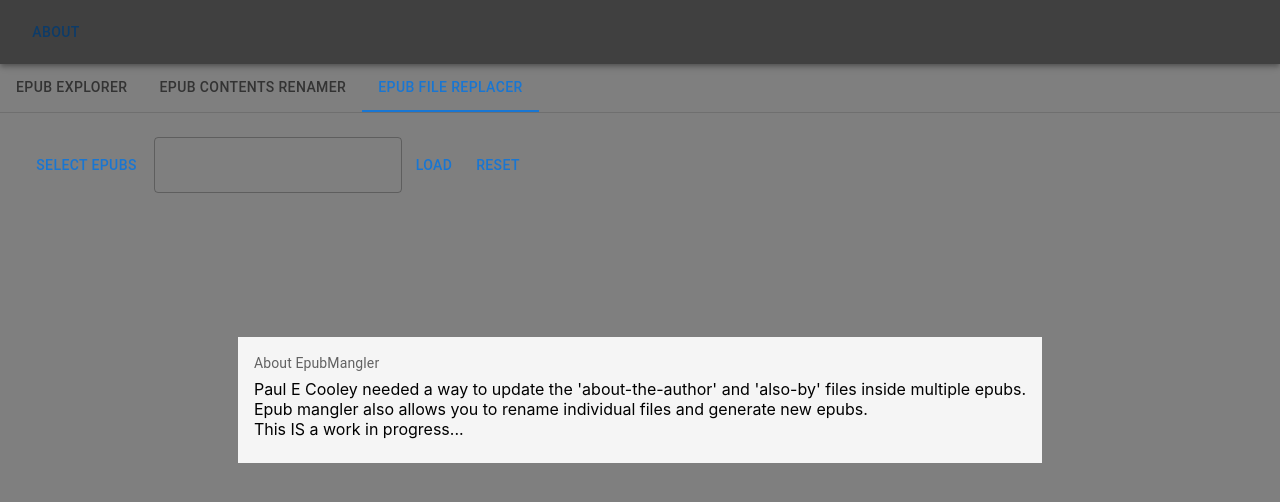
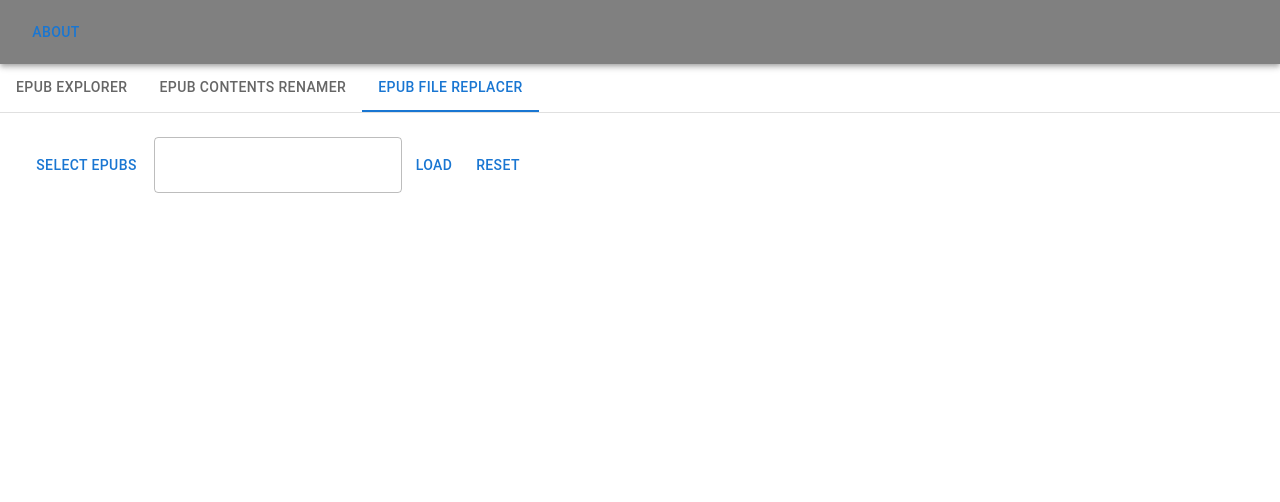
Before and after one commit to fiendmaster-cooley/epub-mangler, a React (Create React App) app: page / in a window 1280 px wide. Shown: the top 502 px of the page. Built offline with nearby package versions, Linux system fonts and the light colour scheme.

Commit message:
added fix

```diff
--- a/src/views/EpubAppBar.tsx
+++ b/src/views/EpubAppBar.tsx
@@ -7,7 +7,7 @@
 }
 
 const EpubAppBar: FC<EpubAppBarProps> = ({ changeView }) => {
-  const [backdrop, setBackdrop] = useState<boolean>();
+  const [backdrop, setBackdrop] = useState<boolean>(true);
 
   const toggle = useCallback(() => {
     setBackdrop(!backdrop);
```
